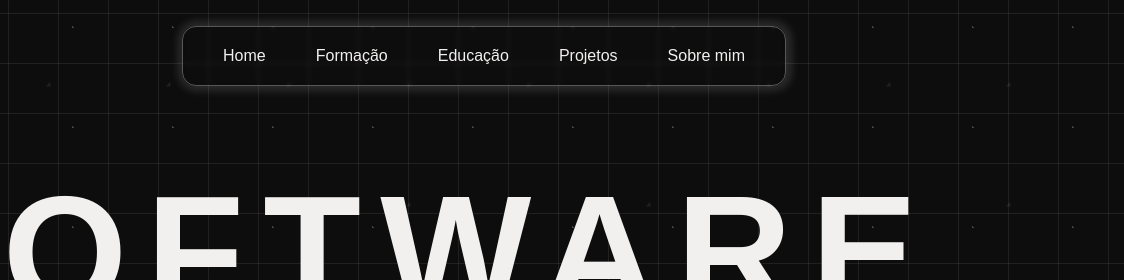
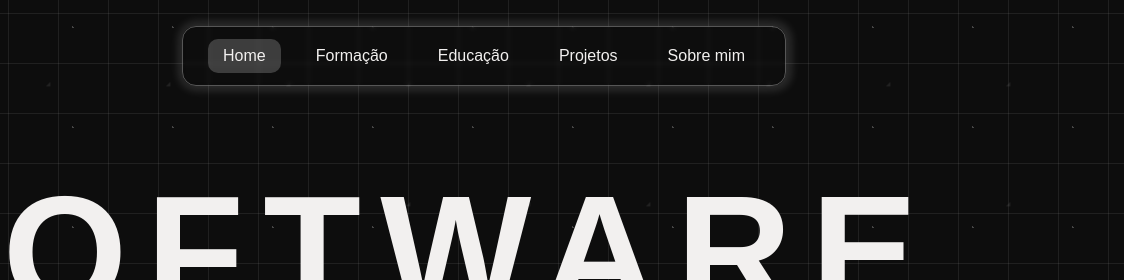
Before and after one commit to jefersonbraine/Portfolio-project, a plain HTML site: page index.html in a window 1280 px wide. Both pictures are taken after a click on the item "Home". Shown: the top 280 px of the page, 156-1280 px from the left. Drawn offline with Linux system fonts and the light colour scheme.

Commit message:
Feat: feature nova - implementado a classe active na navbar

```diff
--- a/src/scripts/main.js
+++ b/src/scripts/main.js
@@ -4,17 +4,17 @@ document.addEventListener("DOMContentLoaded", () => {
 
   // ** MAPEA OS IDENTIFICADORES DO data-page PARA OS CAMINHOS REAIS DOS ARQUIVOS **
   const pagePaths = {
-    home: "src/pages/home.html", // A 'home' geralmente é o index.html na raiz
+    home: "src/pages/home.html",
     formacao: "src/pages/formation.html",
     educacao: "src/pages/education.html",
     projetos: "src/pages/projects.html",
     sobremim: "src/pages/aboutMe.html",
   };
 
-  // Função para carregar o conteúdo de uma página
+  // * Função para carregar o conteúdo de uma página *
   async function loadPage(pageIdentifier) {
-    // Agora recebe o identificador (ex: 'home', 'formacao')
-    const filePath = pagePaths[pageIdentifier]; // Pega o caminho real do arquivo pelo mapeamento
+    // * Agora recebe o identificador (ex: 'home', 'formacao') *
+    const filePath = pagePaths[pageIdentifier]; // * Pega o caminho real do arquivo pelo mapeamento *
 
     if (!filePath) {
       console.error(
@@ -25,15 +25,30 @@ document.addEventListener("DOMContentLoaded", () => {
     }
 
     try {
-      const response = await fetch(filePath); // Usa o caminho real do arquivo
+      const response = await fetch(filePath); // * Usa o caminho real do arquivo *
       if (!response.ok) {
         throw new Error(`Erro ao carregar ${filePath}: ${response.statusText}`);
       }
       const htmlContent = await response.text();
-      pageContentLoader.innerHTML = htmlContent;
+        pageContentLoader.innerHTML = htmlContent;
 
-      // Atualiza a URL do navegador sem recarregar a página
-      // Usamos o pageIdentifier para o hash da URL (ex: #formacao)
+        // ** .active no navbar
+        // Marcador da navbar quando é selecionado
+        // remove a classe active que a tenha no momento
+        const currentActiveLi = document.querySelector('#navbar-lista-superior li.active');
+        if (currentActiveLi) {
+            currentActiveLi.classList.remove('active');
+        }
+
+        //adiciona a classe active
+        const newActiveLink = document.querySelector(`#navbar-lista-superior a[data-page="${pageIdentifier}"]`);
+        if (newActiveLink && newActiveLink.parentElement.tagName === "LI") {
+            //adiciona a classe
+            newActiveLink.parentElement.classList.add('active');
+        }
+        // ** Fim da lógica do active
+
+      // * Atualiza a URL do navegador sem recarregar a página *
       history.pushState({ page: pageIdentifier }, "", `#${pageIdentifier}`);
     } catch (error) {
       console.error("Erro ao carregar a página:", error);
@@ -41,30 +56,30 @@ document.addEventListener("DOMContentLoaded", () => {
     }
   }
 
-  // Adiciona event listeners aos links de navegação
+  // * Adiciona event listeners aos links de navegação *
   allNavLinks.forEach((link) => {
     link.addEventListener("click", (event) => {
       event.preventDefault();
-      const pageIdentifier = link.dataset.page; // Obtém o identificador do data-page
+      const pageIdentifier = link.dataset.page; // * Obtém o identificador do data-page *
       loadPage(pageIdentifier);
     });
   });
 
-  // Lida com a navegação pelo botão "Voltar/Avançar" do navegador
+  // * Lida com a navegação pelo botão "Voltar/Avançar" do navegador *
   window.addEventListener("popstate", (event) => {
     const pageIdentifierFromHash = window.location.hash.substring(1);
     if (pageIdentifierFromHash) {
       loadPage(pageIdentifierFromHash);
     } else {
-      loadPage("home"); // Carrega 'home' se não houver hash
+      loadPage("home"); // *Carrega 'home' se não houver hash*
     }
   });
 
-  // Carrega a página inicial ao carregar o site (baseado no hash ou Home padrão)
+  // * Carrega a página inicial ao carregar o site (baseado no hash ou Home padrão) *
   const initialPageIdentifier = window.location.hash.substring(1);
   if (initialPageIdentifier) {
     loadPage(initialPageIdentifier);
   } else {
-    loadPage("home"); // Carrega 'home' por padrão
+    loadPage("home"); // * Carrega 'home' por padrão *
   }
 });
--- a/src/styles/main.css
+++ b/src/styles/main.css
@@ -104,6 +104,11 @@ body::-webkit-scrollbar {
 
 #navbar-lista-superior li:hover {
   transform: translateY(-4px);
+  background-color: rgba(255, 255, 255, 0.2);
+  border-radius: 10px;
+}
+
+#navbar-lista-superior li.active {
   background-color: rgba(255, 255, 255, 0.2);
   border-radius: 10px;
 }
```
